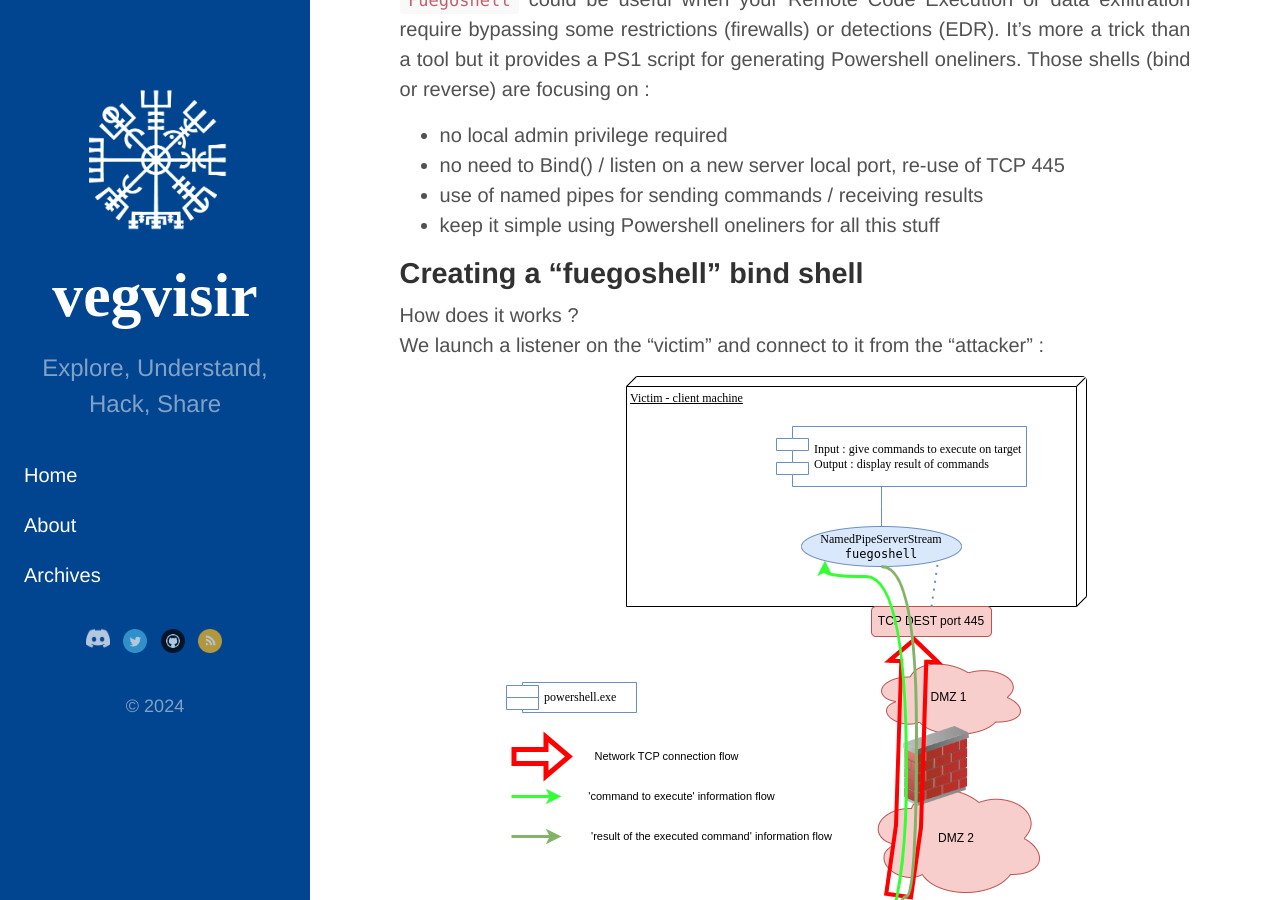
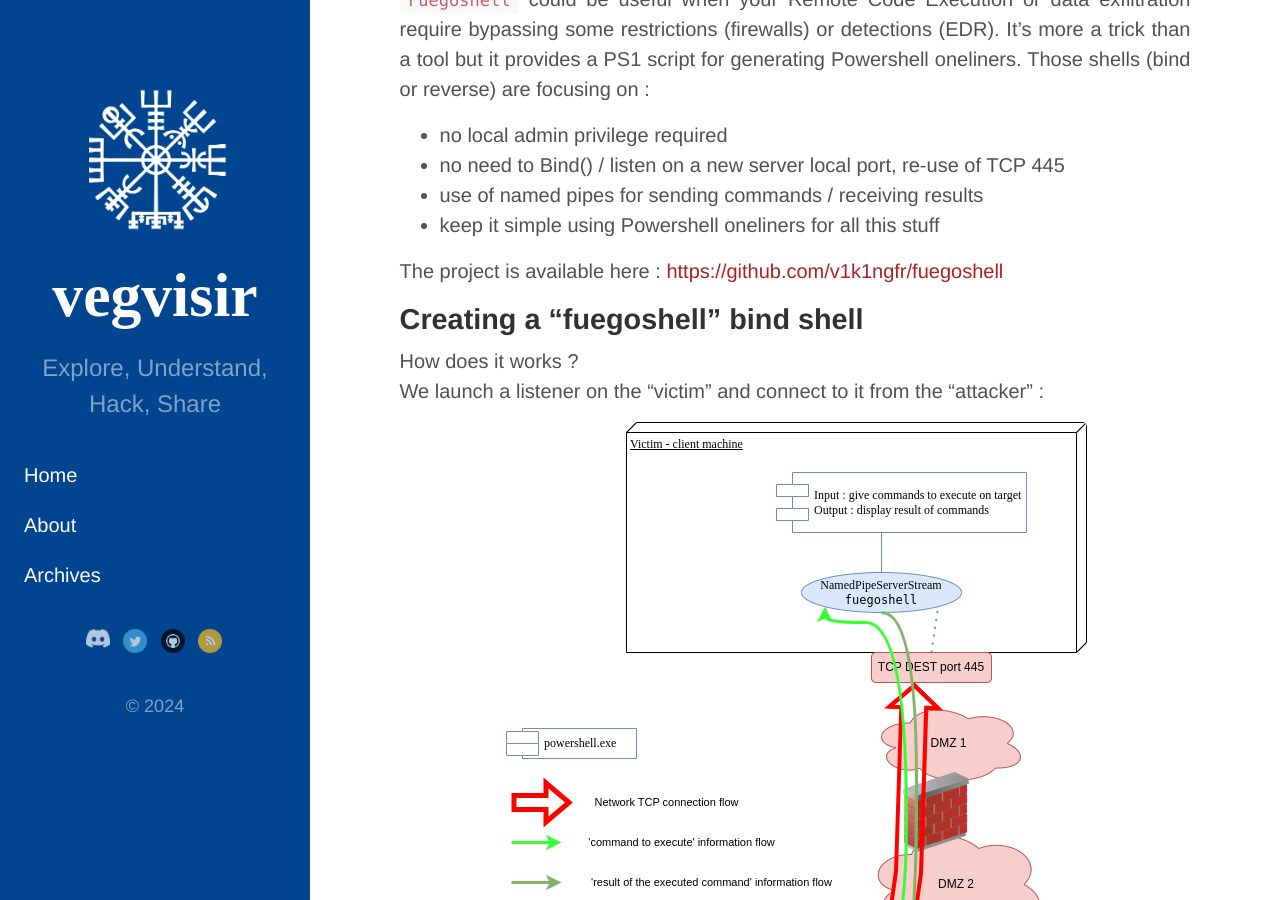
Before and after one commit to v1k1ngfr/v1k1ngfr.github.io, a Jekyll site: the page built from _posts/2024-02-11-fuegoshell.md, in a window 1280 px wide and 900 px high, scrolled down 1429 px. Built offline with Jekyll 4.4.1, drawn with Linux system fonts in a browser that asks for light colours; comment, search, counter and statistics services are not loaded.

Commit message:
Add fuegoshell link

```diff
--- a/_posts/2024-02-11-fuegoshell.md
+++ b/_posts/2024-02-11-fuegoshell.md
@@ -41,6 +41,8 @@ One of the tricks I learnt is that Powershell allows to create communication cha
 - no need to Bind() / listen on a new server local port, re-use of TCP 445
 - use of named pipes for sending commands / receiving results
 - keep it simple using Powershell oneliners for all this stuff
+
+The project is available here : [https://github.com/v1k1ngfr/fuegoshell][LINK4]
 
 ## Creating a "fuegoshell" bind shell
 
```
